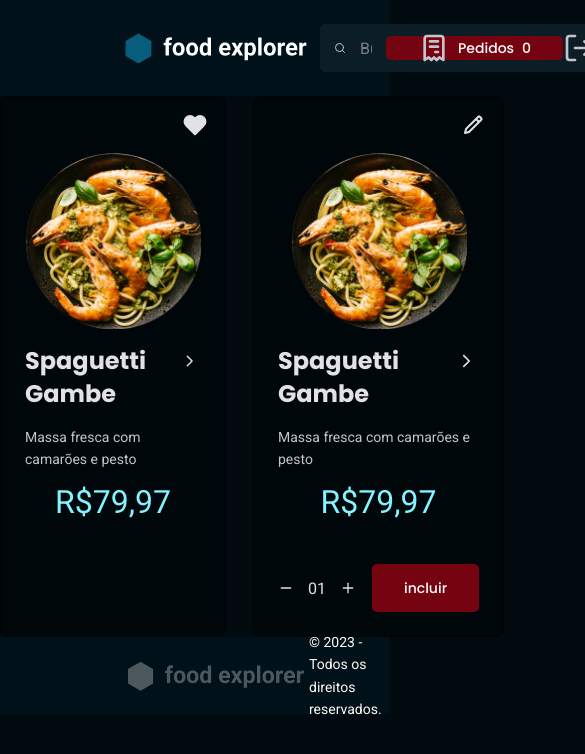
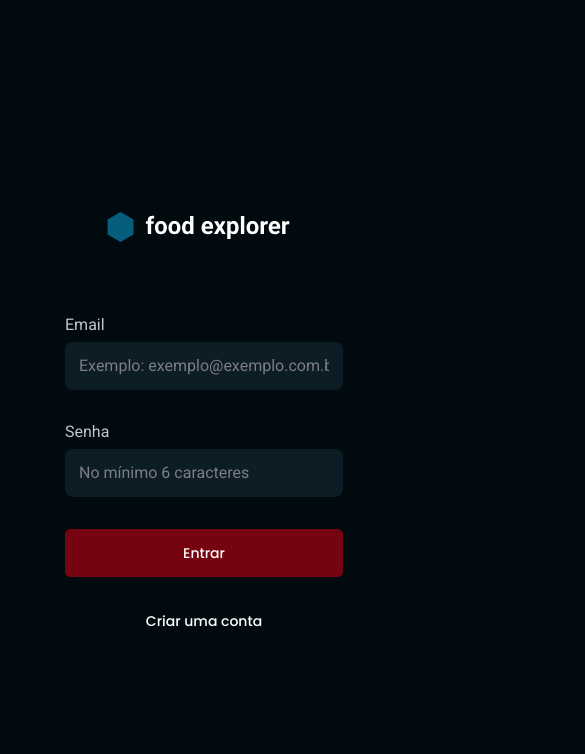
Before and after one commit to mthflashice/food-explorer-frontend, a React (Vite) app in the folder food-explorer/: page / in a window 390 px wide. Shown: the top 754 px of the page, 585 px wide, since content can reach past the window. Built offline with nearby package versions, Linux system fonts and the light colour scheme.

Commit message:
add style mobile in SignIn

```diff
--- a/food-explorer/src/pages/SignIn/styles.js
+++ b/food-explorer/src/pages/SignIn/styles.js
@@ -2,39 +2,52 @@ import styled from "styled-components"
 
 export const Container = styled.div`
     height: 100vh;
-    margin-inline: 154px 108px;
+    margin-inline: 65px 47px;
 
     display: flex;
+    flex-direction: column;
     align-items: center;
-    justify-content: space-between;
+    justify-content: center;
+    gap: 73px;
+
+    @media(min-width: 1024){
+        margin-inline: 154px 108px;
+        flex-direction: row;
+        justify-content: space-between;
+        gap: 0;
+    }
 `;
 
 export const Brand =styled.div`
     display: flex;
+    margin-inline: auto;
 
     >svg{
-        width: 324px;
-        height: 48px;
+        width: 278.05px;
+        height: 44px;
+    }
+
+    @media(min-width: 1024){
+         margin-inline: 0;
+
+         >svg{
+            width: 324px;
+            height: 48px;
+         }
     }
 `;
 
 export const Form = styled.form`
-    min-width: 476px;
-    padding: 64px;
-    border-radius: 16px;
+    width: 100%;
+    max-width: 316px;
 
     display: flex;
     flex-direction: column;
     gap: 32px;
 
-    background-color: ${({ theme }) => theme.COLORS.BACKGROUND_700} ;
 
     >h2 {
-        font-family: 'Poppins', sans-serif;
-        font-weight: 500;
-        font-size: 32px;
-        line-height: 140%;
-        text-align: center;
+       display: none;
     }
 
     >section h2{
@@ -42,8 +55,8 @@ export const Form = styled.form`
     }
 
     >section input {
-        border: 1px solid ${({ theme }) => theme.COLORS.WHITE};
-        border-radius: 5px;
+        background-color: ${({ theme }) => theme.COLORS.BACKGROUND_500};
+        border-radius: 8px;
     }
     >a{
         color: ${({ theme }) => theme.COLORS.WHITE};
@@ -53,4 +66,28 @@ export const Form = styled.form`
         line-height: 24px;
     }
 
+    @media(min-width: 1024){
+        min-width: 476px;
+        padding: 64px;
+        border-radius: 16px;
+
+        background-color: ${({ theme }) => theme.COLORS.BACKGROUND_700};
+
+        >h2{
+            display: initial;
+
+            font-family: 'Poppins', sans-serif;
+            font-weight: 500;
+            font-size: 32px;
+            text-align: center;
+        }
+
+        >section input{
+            background-color: transparent;
+
+            border: 1px solid solid ${({ theme }) => theme.COLORS.WHITE};
+            border-radius: 5px;
+        }
+    }
+
 `;
--- a/food-explorer/src/routes/index.jsx
+++ b/food-explorer/src/routes/index.jsx
@@ -5,7 +5,7 @@ import { AuthRoutes } from "./auth.routes";
 export function Routes (){
     return(
         <BrowserRouter>
-         <AppRoutes/>
+         <AuthRoutes/>
         </BrowserRouter>
     )
 }
```
